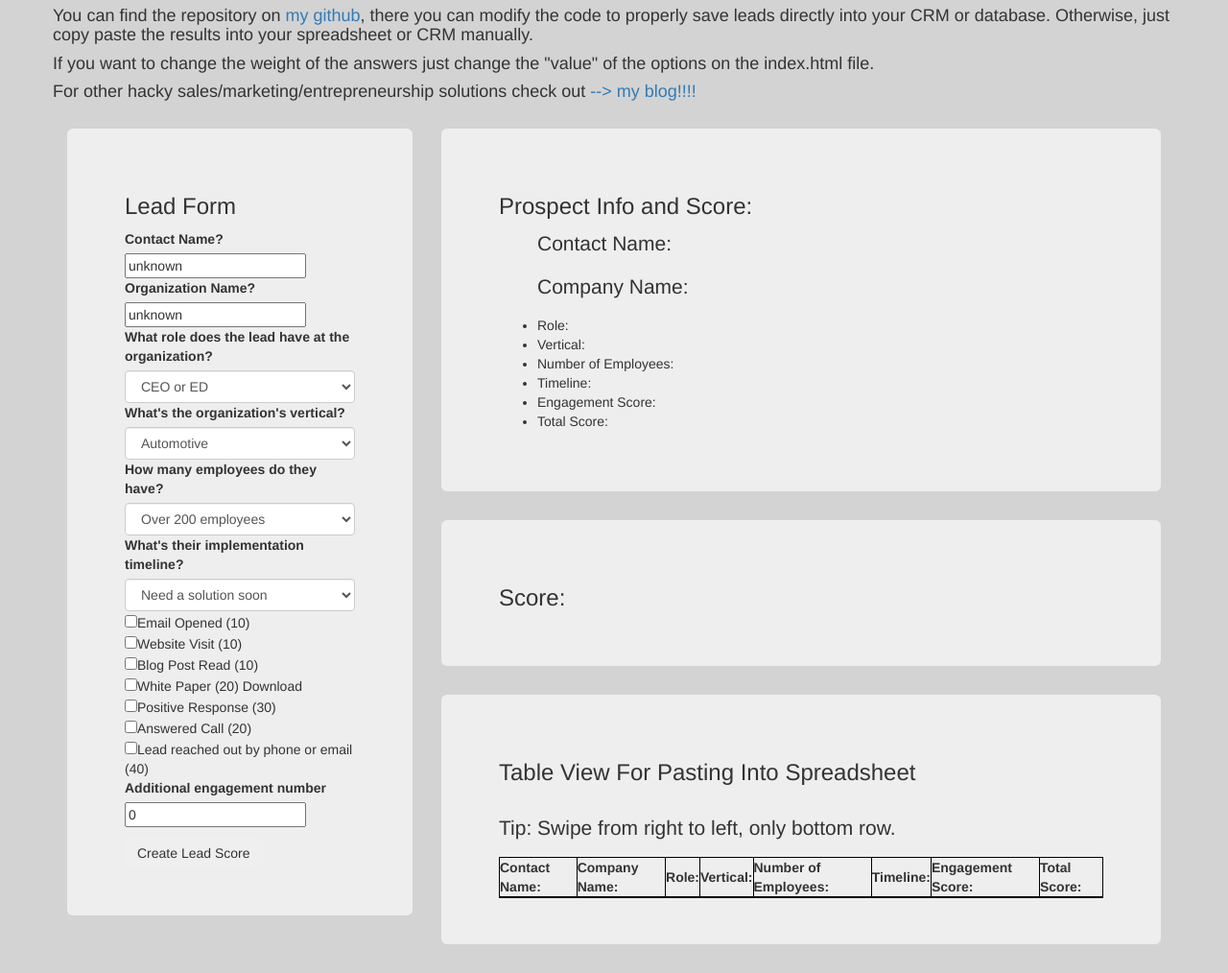
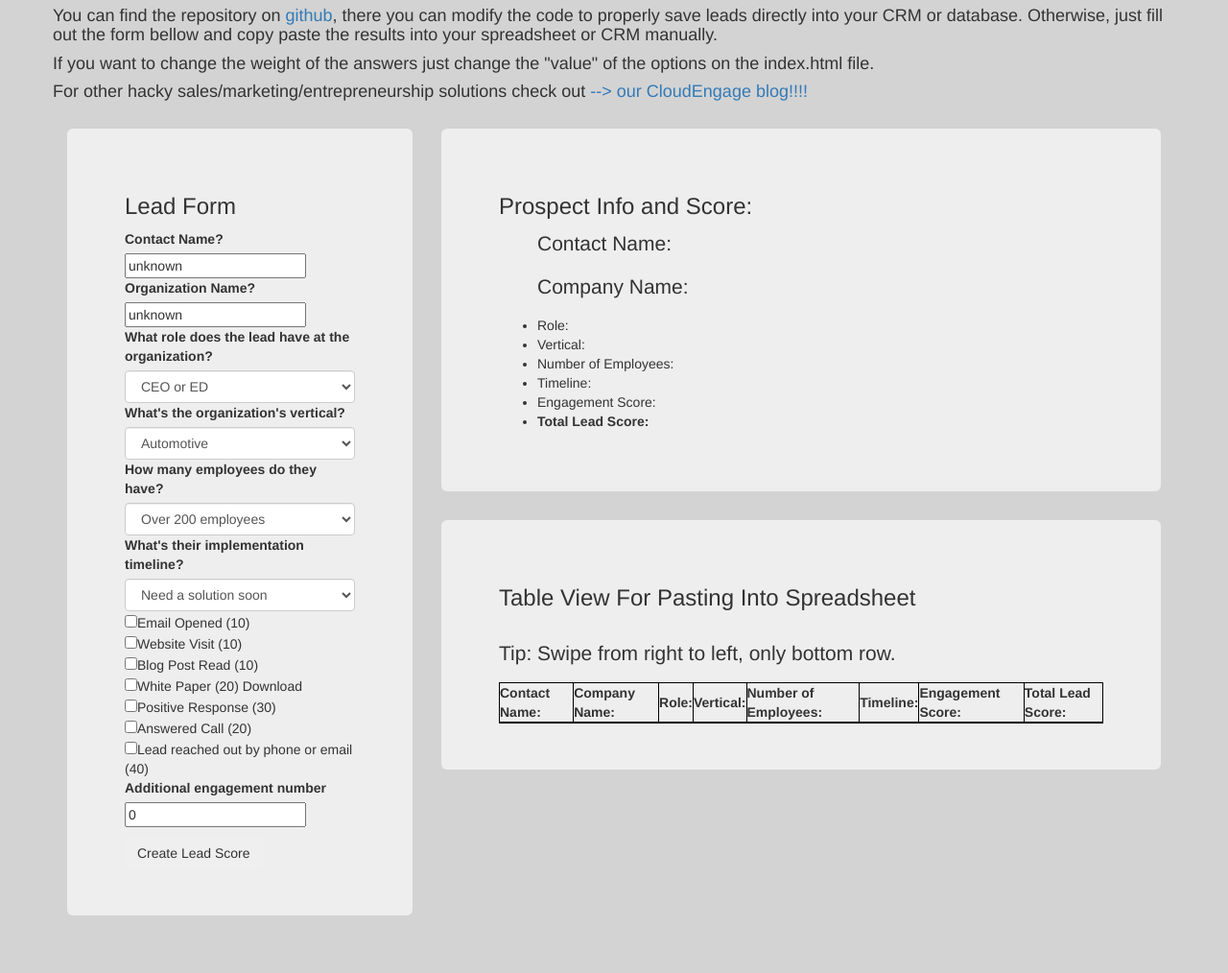
Before and after one commit to elmunoz42/lead-scoring-app, a plain HTML site: page index.html in a window 1280 px wide. Shown: the part 66-1080 px from the top of the page at 96% size. After the commit the page ends 1050 px from the top, so only its background shows below. Drawn offline with Linux system fonts and the light colour scheme.

Commit message:
edit index.

```diff
--- a/index.html
+++ b/index.html
@@ -12,9 +12,9 @@
     <div class="row" id="top-row">
       <h2>Super Simple Lead Scoring App</h2>
 
-        <h4>You can find the repository on <a href="https://github.com/elmunoz42/lead-scoring-app/">my github</a>, there you can modify the code to properly save leads directly into your CRM or database. Otherwise, just copy paste the results into your spreadsheet or CRM manually.</h4>
+      <h4>You can find the repository on <a href="https://github.com/elmunoz42/lead-scoring-app/"> github</a>, there you can modify the code to properly save leads directly into your CRM or database. Otherwise, just fill out the form bellow and copy paste the results into your spreadsheet or CRM manually.</h4>
       <h4>If you want to change the weight of the answers just change the "value" of the options on the index.html file.</h4>
-        <h4>For other hacky sales/marketing/entrepreneurship solutions check out <a href="https://cloudengage.com/resources/blog/"> --> my blog!!!!</a></h4>
+      <h4>For other hacky sales/marketing/entrepreneurship solutions check out <a href="https://cloudengage.com/resources/blog/"> --> our CloudEngage blog!!!!</a></h4>
 
       <!-- title column -->
     </div>
@@ -89,14 +89,14 @@
         <div class="jumbotron" id="gray">
           <h3>Prospect Info and Score:</h3>
           <ul>
-              <p >Contact Name: <span class="name-output"></span></p>
-              <p >Company Name: <span class="company-output"></span></p>
-              <li >Role: <span class="role-output"></span></li>
-              <li >Vertical:<span class="vertical-output"></span></li>
-              <li >Number of Employees: <span class="size-output"></span></li>
-              <li >Timeline: <span class="timeline-output"></span></li>
-              <li >Engagement Score: <span class="engagement-output"></span></li>
-              <li >Total Score: <span class="score-output"></span></li>
+            <p>Contact Name: <span class="name-output"></span></p>
+            <p>Company Name: <span class="company-output"></span></p>
+            <li>Role: <span class="role-output"></span></li>
+            <li>Vertical:<span class="vertical-output"></span></li>
+            <li>Number of Employees: <span class="size-output"></span></li>
+            <li>Timeline: <span class="timeline-output"></span></li>
+            <li>Engagement Score: <span class="engagement-output"></span></li>
+            <li><strong>Total Lead Score:</strong> <span class="score-output"></span></li>
           </ul>
           <p ></p>
 
@@ -105,16 +105,7 @@
       </div>
       <!-- right column -->
       <div class="col-md-8">
-          <div class="jumbotron" id="gray">
-            <h3>Score:</h3>
-            <h4 class="total"></h4>
-            <div class="checkout-box">
 
-              <!-- payment-info -->
-            </div>
-            <!-- checkout-box -->
-          </div>
-          <!-- jumbotron -->
         <div class="jumbotron" class="gray">
           <h3>Table View For Pasting Into Spreadsheet</h3>
           <br>
@@ -128,7 +119,7 @@
               <th>Number of Employees:</th>
               <th>Timeline:</th>
               <th>Engagement Score:</th>
-              <th>Total Score:</th>
+              <th><strong>Total Lead Score:</strong></th>
             </tr>
             <tr>
               <td class="name-output"></td>
--- a/js/leadscoringscript.js
+++ b/js/leadscoringscript.js
@@ -81,7 +81,7 @@ $(document).ready(function() {
     $(".timeline-output").text(timeline);
     $(".engagement-output").text(engagement);
     $(".score-output").text(score);
-    $(".total").text(score);
+
 
   });
 });
```
Lines whose indentation alone changed are shown as unchanged.
